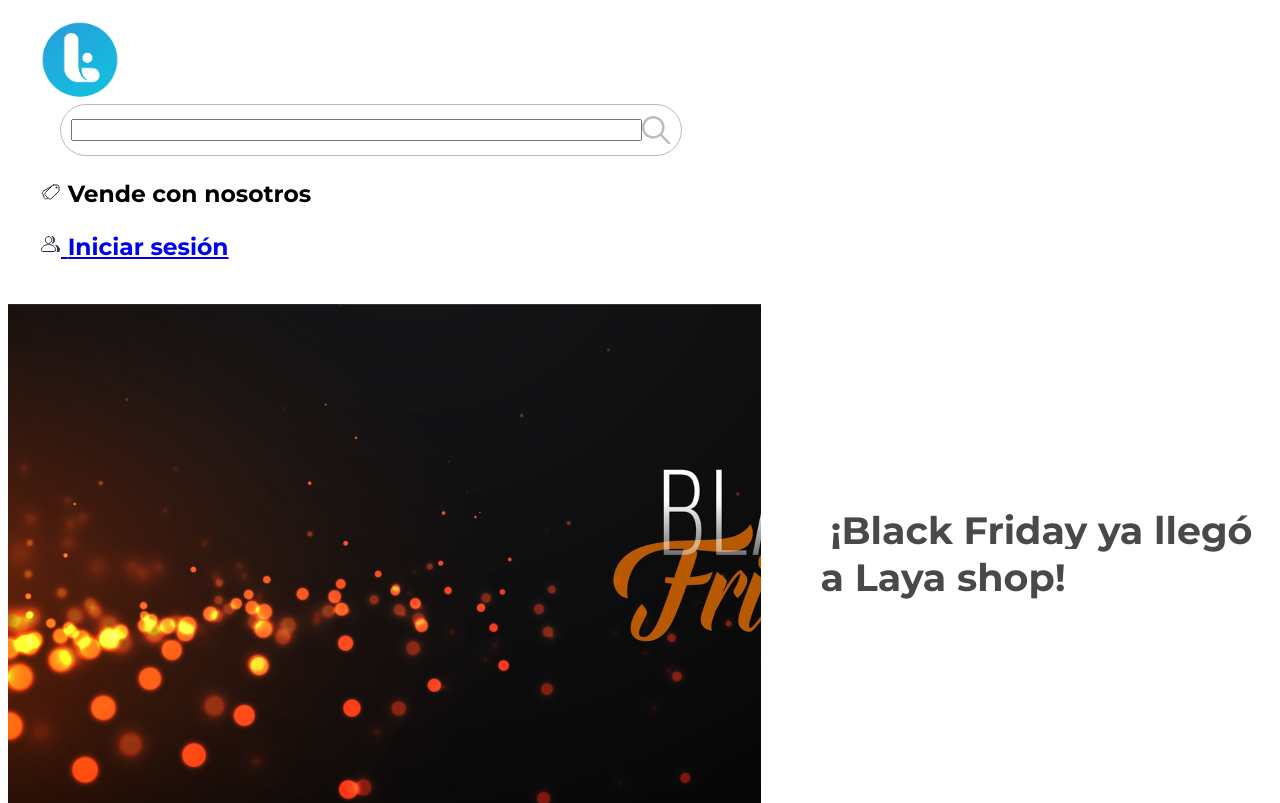
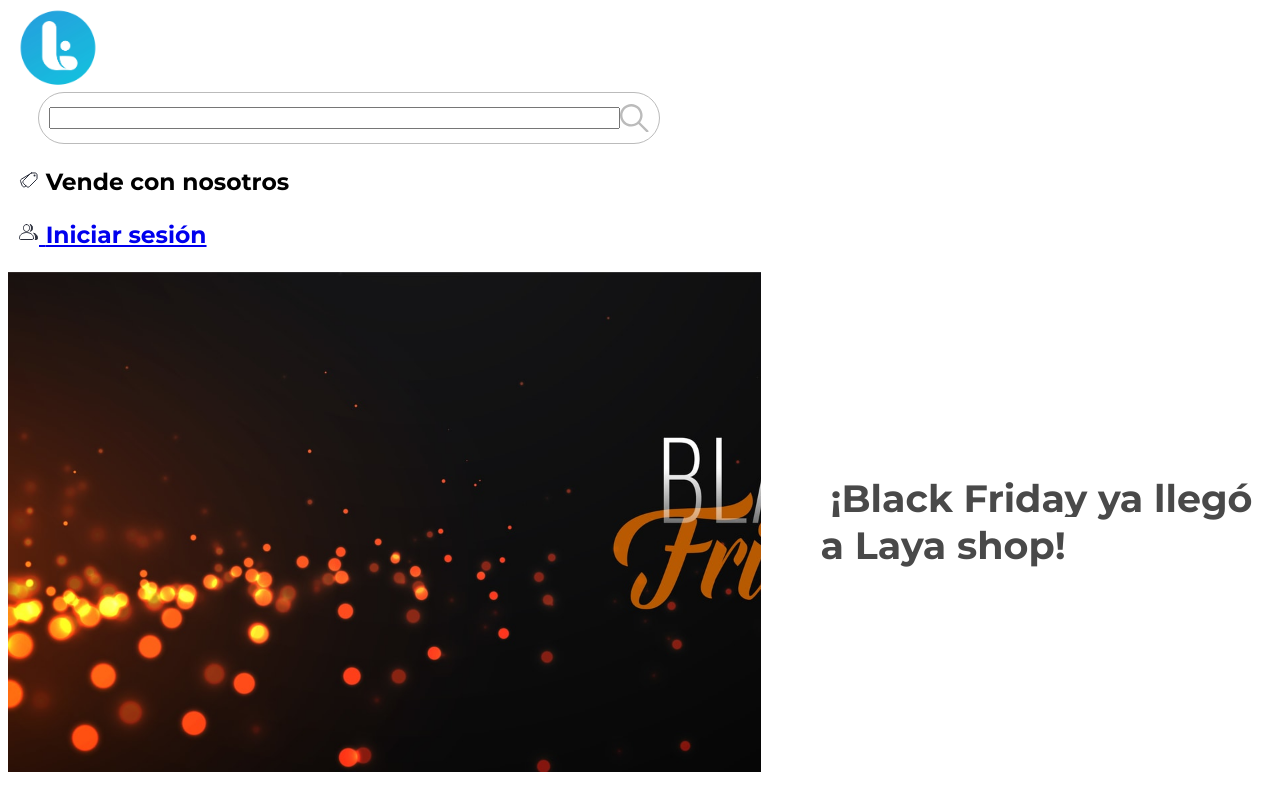
Before and after one commit to layashop/laya, a Django app: page / in a window 1280 px wide. Shown: the top 803 px of the page. Run offline with Django 3.2, Linux system fonts and the light colour scheme; data comes from the database, SQL or seed files in the repository; parts of the project's set-up code (start-up, migrations or seed data) failed here and were passed over; some libraries are stand-ins or nearby versions.

Commit message:
Ya ni me acuerdo man

```diff
--- a/laya_shop/dashboard/views.py
+++ b/laya_shop/dashboard/views.py
@@ -187,8 +187,6 @@ class PostDetail(PostClassificationMixin, DashboardPermissionsMixin, UpdateView)
         return super(PostDetail, self).form_valid(form)
 
     def get_success_url(self):
-        # una vez termina de editar, redirigimos a index del dashboard
-        # return reverse('dashboard:post_list', args=(self.kwargs['business_slug'],))
         return self.request.path_info
 
 
--- a/laya_shop/posts/models.py
+++ b/laya_shop/posts/models.py
@@ -156,9 +156,10 @@ class Post(models.Model):
             self.modified_at = timezone.now()
             self.base_price = round((self.price / self.currency.rate), 3)
         else:
+            #Si cambió, recalcular
             if self.__original_price != self.price:
-                print("CAMBIANDOOOOOOOOOOOOOOOO")
                 self.base_price = round((self.price / self.currency.rate), 3)
+
             self.modified_at = timezone.now()
 
         super(Post, self).save(*args, **kwargs)
--- a/laya_shop/static/css/home.css
+++ b/laya_shop/static/css/home.css
@@ -10,11 +10,11 @@
 
 /* Header */
 
-header{
-    margin: 20px 0 ;
-    display: flex;
-    justify-content: center;
-}
+/*header{*/
+
+/*    display: flex;*/
+/*    justify-content: center;*/
+/*}*/
 .header-container{
     padding: 0 10px;
     width: 100%;
--- a/laya_shop/static/jsx/SearchPageWidget/SearchWidget/index.js
+++ b/laya_shop/static/jsx/SearchPageWidget/SearchWidget/index.js
@@ -25,6 +25,8 @@ const SearchWidget = ({ ...props }) => {
     return Object.keys(currencyObj).map(el=>({value:el, label: `${el} (${currencyObj[el].symbol})`}))
   }
 
+  let CATEGORIES = document.getElementById('categories')?.textContent
+  CATEGORIES = CATEGORIES ? JSON.parse(CATEGORIES) : null
   const catOptions = CATEGORIES ? CategoryConvert(CATEGORIES) : baseData.categories.map((element) => {
     return { label: element.name, value: element.id, subcat: element.subcategories }
   })
```
Also changed, not shown: laya_shop/templates/posts/search.html (+10 -8 lines), laya_shop/templates/posts/detail.html (line endings or trailing spaces).
